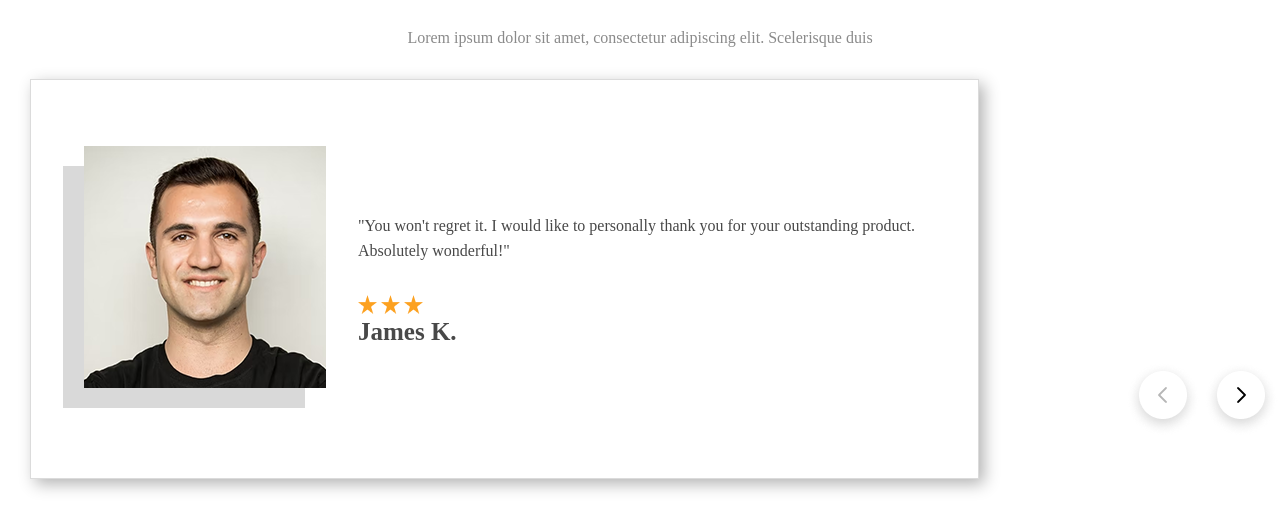
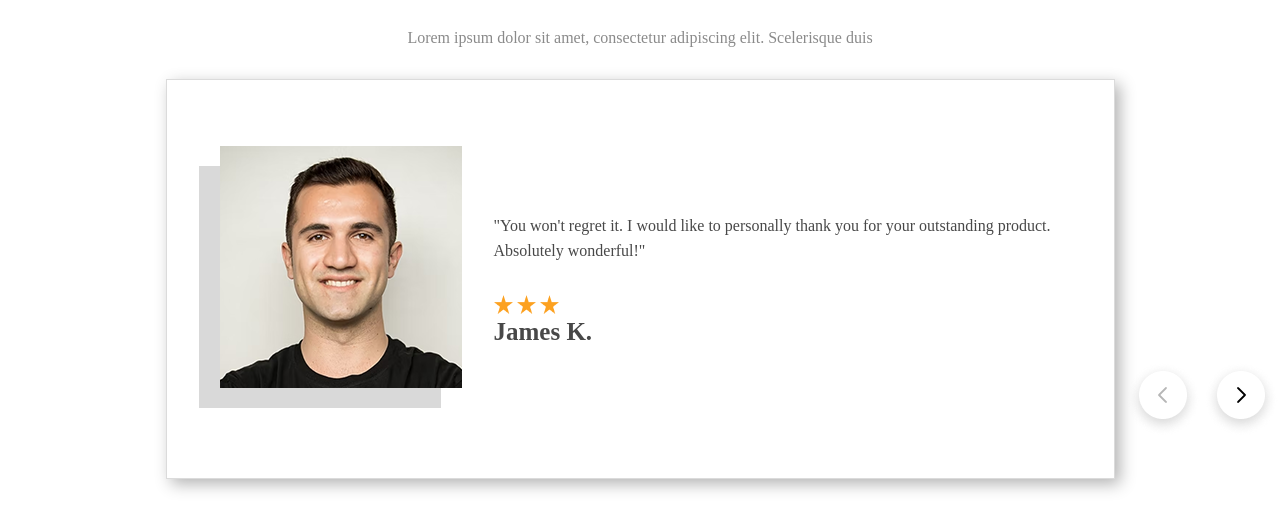
Before and after one commit to mardi-niyayesh/online-shop, a plain HTML site: page frontend/component-product/main/comment/comment.html in a window 1280 px wide. Shown: the part 40-570 px from the top of the page. Drawn offline with Linux system fonts and the light colour scheme.

Commit message:
refactor repeat css

```diff
--- a/frontend/repeat.css
+++ b/frontend/repeat.css
@@ -18,10 +18,10 @@
 }
 
 .sign{
-    display: inline-block;
+    display:inline-block;
     height: 40px;
     color:var( --color-FFFFFF);
-    background-color:var(--color-000000);
+    background-color:var(--color-484848);
     font-size: 15px;
     border-radius: 5px;
     -webkit-border-radius: 5px;
@@ -36,7 +36,12 @@
 .container{
     display: flex;
     align-items: center;
-    justify-content: space-between;
+    justify-content: space-around;
      max-width: 1220px;
     margin: 2rem auto;
 }
+
+.main-left-icon{
+    display: flex;
+    justify-content: center;
+}
```
